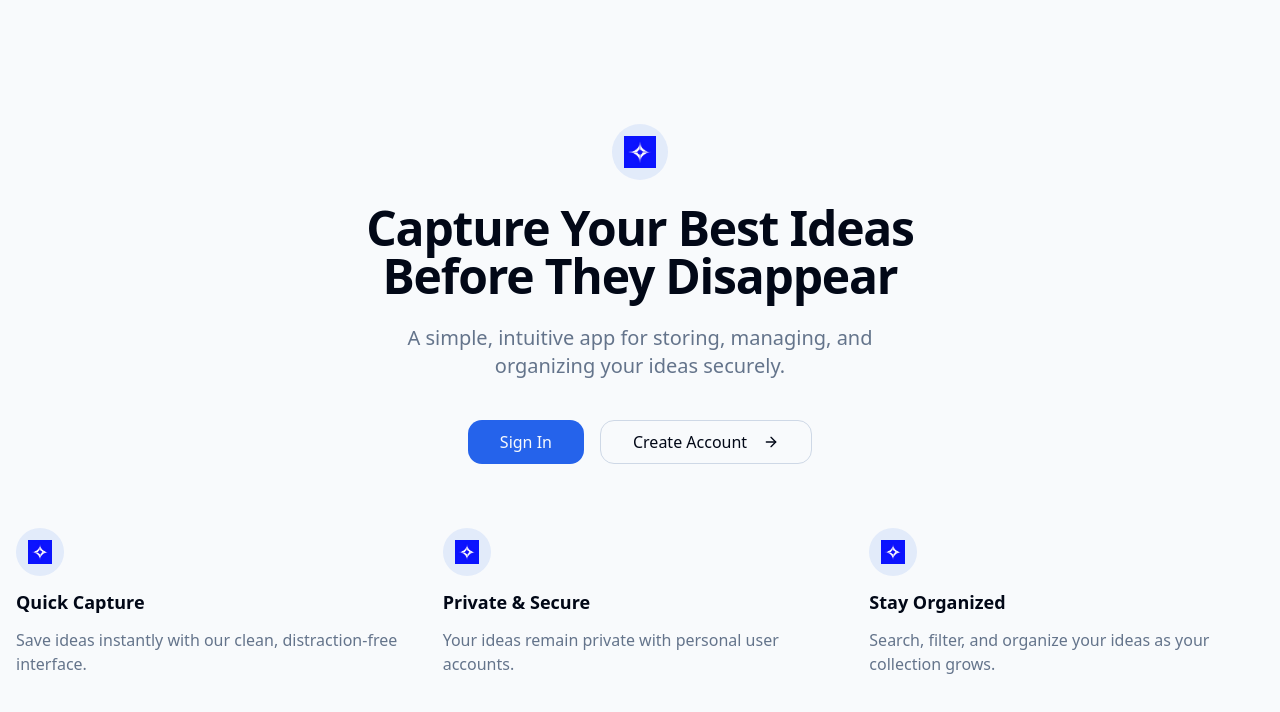
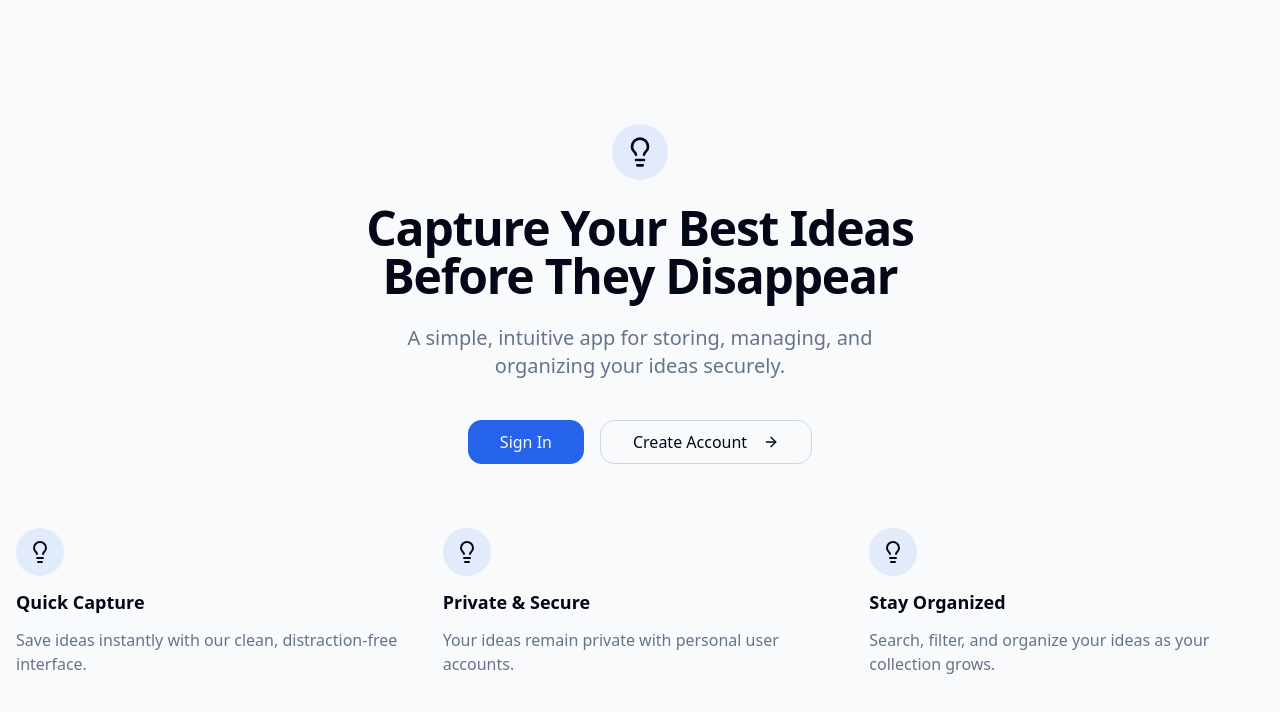
Before and after one commit to pulakit001/thought-trove-tracker, a React (Vite) app: page / in a window 1280 px wide. Shown: the top 712 px of the page. Built offline with nearby package versions, Linux system fonts and the light colour scheme.

Commit message:
Revert icon change
Reverts the icon change and restores the original lightbulb icons.

```diff
--- a/index.html
+++ b/index.html
@@ -8,7 +8,7 @@
     <meta name="description" content="Lovable Generated Project" />
     <meta name="author" content="Lovable" />
     <meta property="og:image" content="/og-image.png" />
-    <link rel="icon" href="/lovable-uploads/d1f2ecf0-70de-4b1d-b21a-bf4bd3b5f58e.png" type="image/png">
+    <link rel="icon" href="/favicon.ico" type="image/x-icon">
   </head>
 
   <body>
--- a/src/components/ui/BrandIcon.tsx
+++ b/src/components/ui/BrandIcon.tsx
@@ -1,5 +1,6 @@
 
 import React from "react";
+import { Lightbulb } from "lucide-react";
 
 interface BrandIconProps {
   className?: string;
@@ -8,11 +9,9 @@ interface BrandIconProps {
 
 const BrandIcon: React.FC<BrandIconProps> = ({ className = "", size = 24 }) => {
   return (
-    <img
-      src="/lovable-uploads/d1f2ecf0-70de-4b1d-b21a-bf4bd3b5f58e.png"
-      alt="Brand Icon"
+    <Lightbulb
       className={`inline-block ${className}`}
-      style={{ width: size, height: size }}
+      size={size}
     />
   );
 };
```
